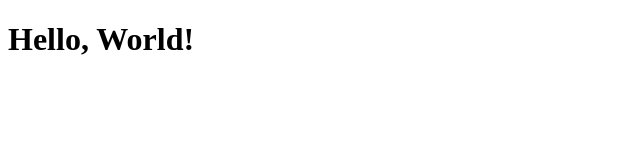
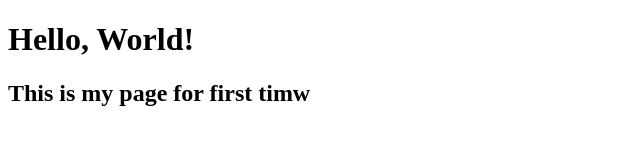
Before and after one commit to SHH-ICS/html-page-kimle9, a plain HTML site: page index.html in a window 1280 px wide. Shown: the whole page, without its empty margins (0-640 px from the left). Drawn offline with Linux system fonts and the light colour scheme.

Commit message:
Update index.html

```diff
--- a/index.html
+++ b/index.html
@@ -6,6 +6,7 @@
 
   <body>
     <h1>Hello, World!</h1>
+<h2> This is my page for first timw</h2>
   </body>
 
 </html>
```
